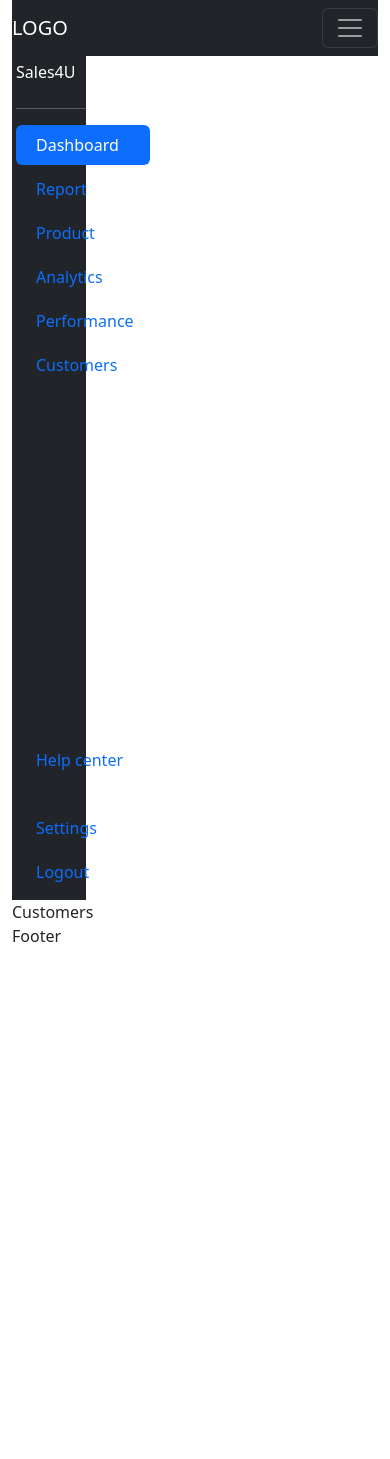
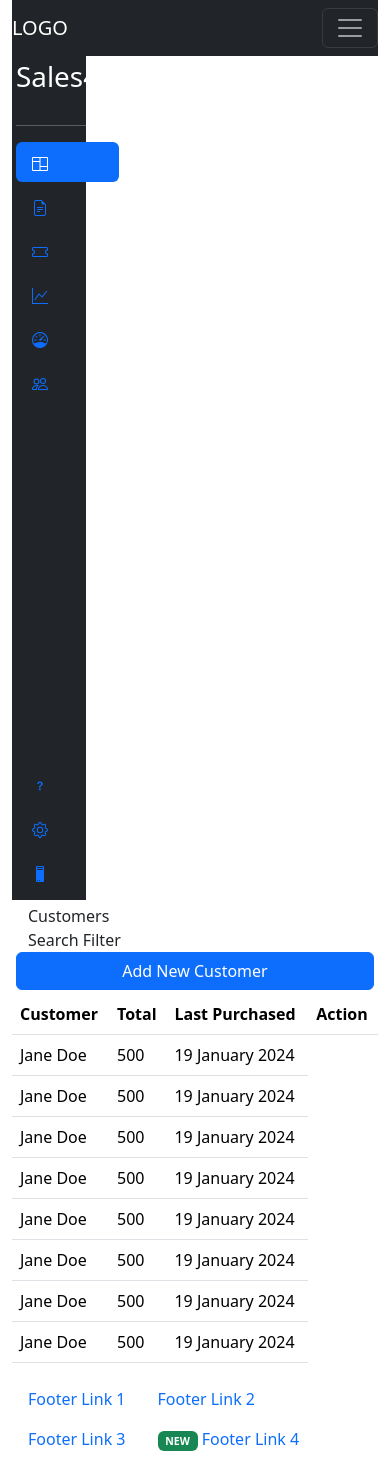
Before and after one commit to Sihle-Thwa/SalesDashboard, a React (Vite) app in the folder salesdashboard/salesdashboard/: page /customers in a window 390 px wide. Before the commit the page ends 948 px from the top, so only its background shows below. Built offline with nearby package versions, Linux system fonts and the light colour scheme.

Commit message:
Added footer, customers page and components

```diff
--- a/salesdashboard/salesdashboard/src/App.css
+++ b/salesdashboard/salesdashboard/src/App.css
@@ -1,11 +1,9 @@
 @import url('https://fonts.googleapis.com/css2?family=Inter:ital,opsz,wght@0,14..32,100..900;1,14..32,100..900&display=swap');
 @import url('https://fonts.googleapis.com/css2?family=Inter:wght@100..900');
 
-* {
-  padding:0px;
-}
 
 body {
   font-family: "Inter", sans-serif;
+  background-color: antiquewhite;
 
 }
--- a/salesdashboard/salesdashboard/src/components/Footer/Footer.jsx
+++ b/salesdashboard/salesdashboard/src/components/Footer/Footer.jsx
@@ -1,7 +1,43 @@
 
 function Footer() {
   return (
-    <div>Footer</div>
+    <>
+      <div className="app-footer">
+        <div className="app-footer__inner">
+          <div className="app-footer-left">
+            <ul className="nav">
+              <li className="nav-item">
+                <a href="#" className="nav-link">
+                  Footer Link 1
+                </a>
+              </li>
+              <li className="nav-item">
+                <a href="#" className="nav-link">
+                  Footer Link 2
+                </a>
+              </li>
+            </ul>
+          </div>
+          <div className="app-footer-right">
+            <ul className="nav">
+              <li className="nav-item">
+                <a href="#" className="nav-link">
+                  Footer Link 3
+                </a>
+              </li>
+              <li className="nav-item">
+                <a href="#" className="nav-link">
+                  <div className="badge bg-success me-1 ms-0">
+                    <small>NEW</small>
+                  </div>
+                  Footer Link 4
+                </a>
+              </li>
+            </ul>
+          </div>
+        </div>
+      </div>
+    </>
   )
 }
 
--- /dev/null
+++ b/salesdashboard/salesdashboard/src/components/Modals/NewCustomer.jsx
@@ -0,0 +1,75 @@
+function NewCustomer() {
+    return (
+        <div
+            className="modal fade"
+            id="newCustomerModal"
+            tabIndex="-1"
+            role="dialog"
+            aria-labelledby="newCustomerModalLabel"
+            aria-hidden="true"
+        >
+            <div className="modal-dialog" role="document">
+                <div className="modal-content">
+                    <div className="modal-header">
+                        <h5 className="modal-title" id="newCustomerModalLabel">
+                            New Customer
+                        </h5>
+                        <button
+                            type="button"
+                            className="close"
+                            data-dismiss="modal"
+                            aria-label="Close"
+                        >
+                            <span aria-hidden="true">&times;</span>
+                        </button>
+                    </div>
+                    <div className="modal-body">
+                        <form>
+                            <div className="form-group">
+                                <label className="name">Name</label>
+                                <input
+                                    type="text"
+                                    className="form-control"
+                                    id="name"
+                                    placeholder="Enter name"
+                                />
+                            </div>
+                            <div className="form-group">
+                                <label className="email">Email</label>
+                                <input
+                                    type="email"
+                                    className="form-control"
+                                    id="email"
+                                    placeholder="Enter email"
+                                />
+                            </div>
+                            <div className="form-group">
+                                <label className="phone">Phone</label>
+                                <input
+                                    type="tel"
+                                    className="form-control"
+                                    id="phone"
+                                    placeholder="Enter phone number"
+                                />
+                            </div>
+                        </form>
+                    </div>
+                    <div className="modal-footer">
+                        <button
+                            type="button"
+                            className="btn btn-secondary"
+                            data-dismiss="modal"
+                        >
+                            Close
+                        </button>
+                        <button type="button" className="btn btn-primary" id="saveCustomer">
+                            Save
+                        </button>
+                    </div>
+                </div>
+            </div>
+        </div>
+    );
+}
+
+export default NewCustomer;
--- a/salesdashboard/salesdashboard/src/components/Navigation/SideNav.jsx
+++ b/salesdashboard/salesdashboard/src/components/Navigation/SideNav.jsx
@@ -1,3 +1,5 @@
+import { BsColumns, BsFileEarmarkText, BsGear, BsGraphUp, BsPc, BsPeople, BsQuestion, BsSpeedometer, BsTicket } from "react-icons/bs";
+
 function SideNav() {
   return (
     <nav className="nav d-flex flex-column flex-shrink-0 p-1 text-white bg-dark w-100 md-w-75" style={{ height: "100vh" }}>
@@ -5,15 +7,16 @@ function SideNav() {
         href="/home"
         className="d-flex align-items-center mb-2 mb-md-0 me-md-auto text-white text-decoration-none"
       >
-        <span>Sales4U</span>
+        <h1>Sales4U</h1>
       </a>
       <hr />
 
       <ul className="nav nav-pills flex-column mb-1">
         <li className="nav-item">
           <a className="nav-link active" aria-current="page" href="/dashboard">
-            <span className="ms-1 d-sm-inline"></span>
-            Dashboard
+            <BsColumns />
+            <span className="ms-1 d-sm-inline d-none">Dashboard</span>
+
           </a>
         </li>
       </ul>
@@ -21,56 +24,64 @@ function SideNav() {
       <ul className="nav nav-pills flex-column mb-1">
         <li className="nav-item">
           <a className="nav-link align-middle -sm-0" href="/report">
-            <span className="ms-1 d-sm-inline ">Report</span>
+            <BsFileEarmarkText />
+            <span className="ms-1 d-sm-inline d-none">Report</span>
           </a>
         </li>
       </ul>
       <ul className="nav nav-pills flex-column mb-1">
         <li className="nav-item">
           <a className="nav-link" href="/product">
-            <span className="ms-1 d-sm-inline">Product</span>
+            <BsTicket />
+            <span className="ms-1 d-sm-inline d-none">Product</span>
           </a>
         </li>
       </ul>
       <ul className="nav nav-pills flex-column mb-1">
         <li className="nav-item">
           <a className="nav-link" href="#">
-            <span className="ms-1 d-sm-inline">Analytics</span>
+            <BsGraphUp />
+            <span className="ms-1 d-sm-inline d-none">Analytics</span>
           </a>
         </li>
       </ul>
       <ul className="nav nav-pills flex-column mb-1">
         <li className="nav-item">
           <a className="nav-link" href="#">
-            <span className="ms-1 d-sm-inline">Performance</span>
+            <BsSpeedometer />
+            <span className="ms-1 d-sm-inline d-none">Performance</span>
           </a>
         </li>
       </ul>
       <ul className="nav nav-pills flex-column mb-auto">
         <li className="nav-item">
           <a className="nav-link" href="/customers">
-            <span className="ms-1 d-sm-inline">Customers</span>
+            <BsPeople />
+            <span className="ms-1 d-sm-inline d-none">Customers</span>
           </a>
         </li>
       </ul>
       <ul className="nav nav-pills flex-column mb-1">
         <li className="nav-item">
           <a className="nav-link" href="#">
-            <span className="ms-1 d-sm-inline">Help center</span>
+            <BsQuestion />
+            <span className="ms-1 d-sm-inline d-none">Help center</span>
           </a>
         </li>
       </ul>
       <ul className="nav nav-pills flex-column mb-1">
         <li className="nav-item">
           <a className="nav-link" href="#">
-            <span className="ms-1 d-sm-inline">Settings</span>
+            <BsGear />
+            <span className="ms-1 d-sm-inline d-none">Settings</span>
           </a>
         </li>
       </ul>
       <ul className="nav nav-pills flex-column mb-1">
         <li className="nav-item">
           <a className="nav-link" href="#">
-            <span className="ms-1 d-sm-inline">Logout</span>
+            <BsPc />
+            <span className="ms-1 d-sm-inline d-none">Logout</span>
           </a>
         </li>
       </ul>
--- /dev/null
+++ b/salesdashboard/salesdashboard/src/components/Tables/CustomersTable.jsx
@@ -0,0 +1,68 @@
+
+function CustomersTable() {
+    return (
+        <table className="table">
+            <thead>
+                <tr>
+                    <th scope="col">Customer</th>
+                    <th scope="col">Total</th>
+                    <th scope="col">Last Purchased</th>
+                    <th scope="col">Action</th>
+                </tr>
+            </thead>
+            <tbody>
+                <tr>
+                    <td>Jane Doe</td>
+                    <td>500</td>
+                    <td> 19 January 2024</td>
+
+                </tr>
+                <tr>
+                    <td>Jane Doe</td>
+                    <td>500</td>
+                    <td> 19 January 2024</td>
+
+                </tr>
+                <tr>
+                    <td>Jane Doe</td>
+                    <td>500</td>
+                    <td> 19 January 2024</td>
+
+                </tr>
+                <tr>
+                    <td>Jane Doe</td>
+                    <td>500</td>
+                    <td> 19 January 2024</td>
+
+                </tr>
+                <tr>
+                    <td>Jane Doe</td>
+                    <td>500</td>
+                    <td> 19 January 2024</td>
+
+                </tr>
+                <tr>
+                    <td>Jane Doe</td>
+                    <td>500</td>
+                    <td> 19 January 2024</td>
+
+                </tr>
+                <tr>
+                    <td>Jane Doe</td>
+                    <td>500</td>
+                    <td> 19 January 2024</td>
+
+                </tr>
+                <tr>
+                    <td>Jane Doe</td>
+                    <td>500</td>
+                    <td> 19 January 2024</td>
+
+                </tr>
+            </tbody>
+
+        </table>
+    )
+}
+
+export default CustomersTable
--- a/salesdashboard/salesdashboard/src/main.jsx
+++ b/salesdashboard/salesdashboard/src/main.jsx
@@ -1,6 +1,7 @@
 import React from 'react'
 import ReactDOM from 'react-dom/client'
 import App from './App.jsx'
+import './App.css'
 import "bootstrap/dist/css/bootstrap.css";
 
 ReactDOM.createRoot(document.getElementById('root')).render(
--- a/salesdashboard/salesdashboard/src/pages/Customers/Customers.jsx
+++ b/salesdashboard/salesdashboard/src/pages/Customers/Customers.jsx
@@ -1,8 +1,34 @@
+import NewCustomer from "../../components/Modals/NewCustomer";
+import CustomersTable from "../../components/Tables/CustomersTable";
 
 function Customers() {
     return (
-        <div>Customers</div>
-    )
+        <>
+            <div className="row sub-header m-0 p-1 align-items-center">
+                <div className="col-12 col-md-6 col-lg-6 col-xl-6">
+                    Customers
+                </div>
+                <div className="col-sm-1 col-md-8 col-lg-2">
+                    Search Filter
+
+                </div>
+                <button
+                    type="button"
+                    className="btn btn-primary"
+                    data-bs-toggle="modal"
+                    data-bs-target="#newCustomerModal"
+                >
+                    Add New Customer
+                </button>
+                <NewCustomer />
+
+
+            </div>
+
+
+            <CustomersTable />
+        </>
+    );
 }
 
-export default Customers
+export default Customers;
```
Also changed, not shown: salesdashboard/salesdashboard/src/components/Modals/NewProduct.jsx (added, +9 -0 lines).
